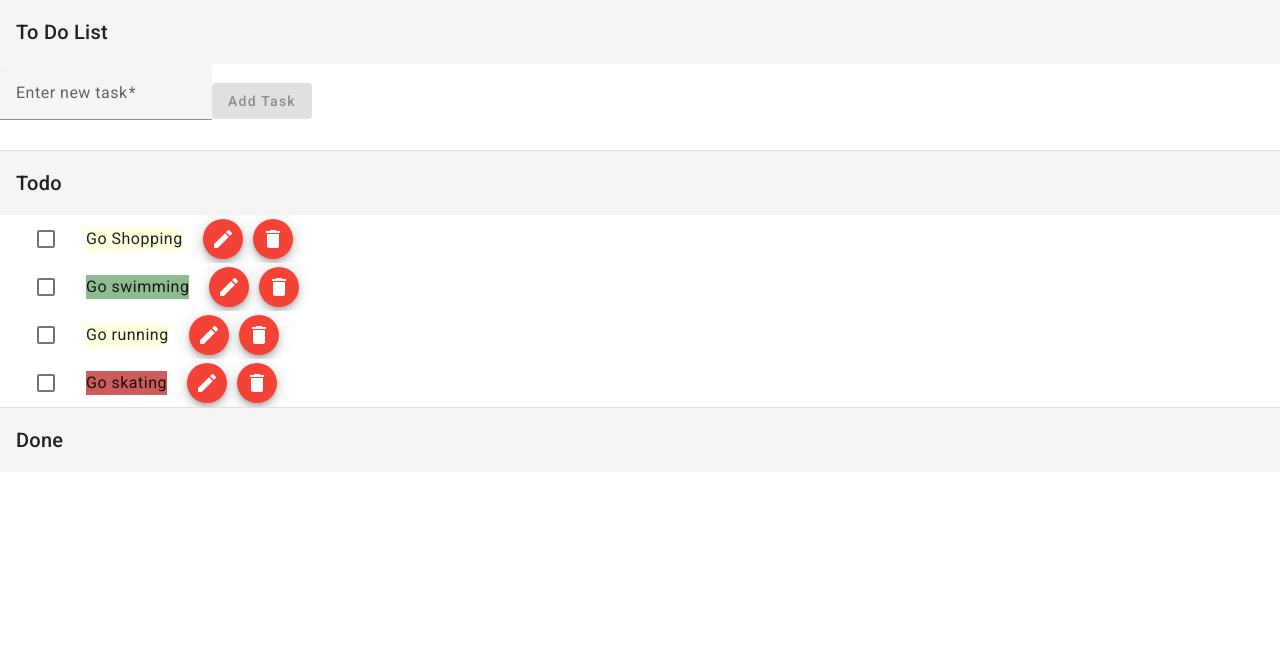
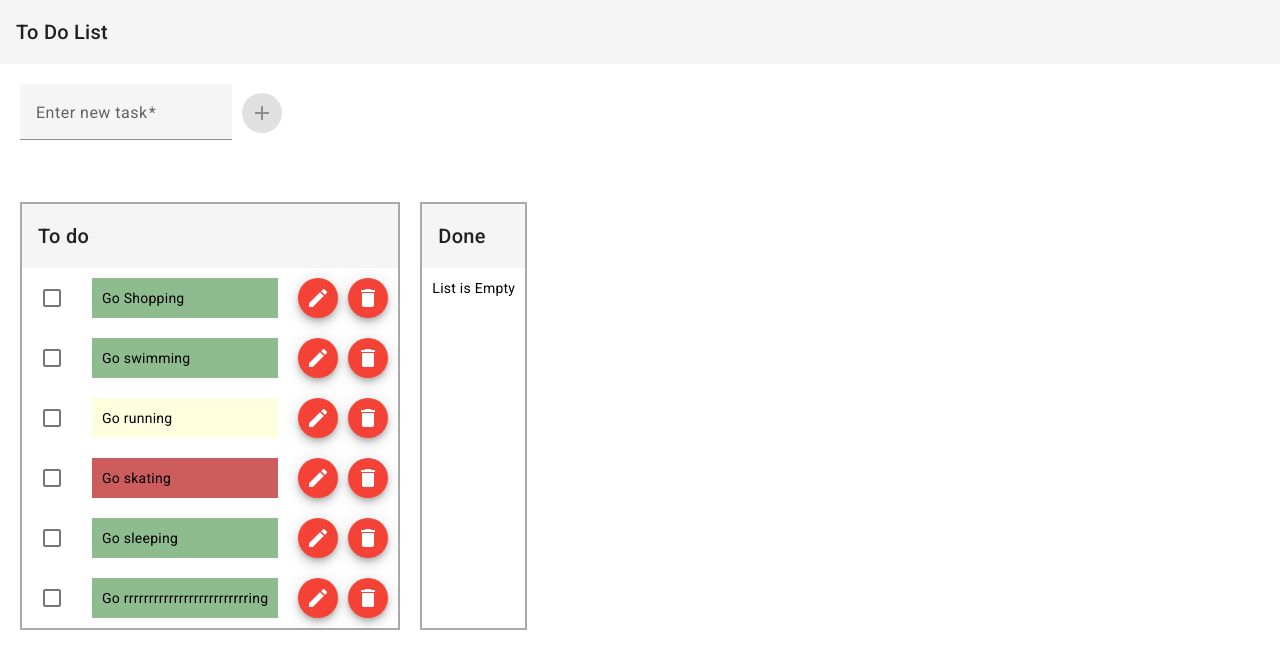
Before and after one commit to bullet03/angular-todo, an Angular app: page /todos in a window 1280 px wide. Shown: the top 668 px of the page. Built offline with nearby package versions, Linux system fonts and the light colour scheme; data requests are answered from the project's data file.

Commit message:
feat: change styles, add softDeleted logic to components

```diff
--- a/db.json
+++ b/db.json
@@ -4,7 +4,7 @@
       "id": "0f1860kn-f56h-4b1c-850f-6fa93df73b90",
       "name": "Go Shopping",
       "complete": false,
-      "priority": "medium",
+      "priority": "low",
       "softDeleted": false
     },
     {
@@ -27,6 +27,20 @@
       "complete": false,
       "priority": "high",
       "softDeleted": false
+    },
+    {
+      "id": "0b9e8bb5-cfaf-4d43-9980-8b3eac025eae",
+      "name": "Go sleeping",
+      "complete": false,
+      "priority": "low",
+      "softDeleted": false
+    },
+    {
+      "id": "51d518d6-ff67-4f05-8fee-d5ef15e2530a",
+      "name": "Go rrrrrrrrrrrrrrrrrrrrrrrrring",
+      "complete": false,
+      "priority": "low",
+      "softDeleted": false
     }
   ]
 }
--- a/src/app/task-form/task-form.component.css
+++ b/src/app/task-form/task-form.component.css
@@ -0,0 +1,7 @@
+form {
+  padding: 20px;
+  display:flex;
+  gap: 10px;
+  flex-direction:row;
+  align-items: baseline;
+}
--- a/src/app/task-form/task-form.component.html
+++ b/src/app/task-form/task-form.component.html
@@ -5,11 +5,11 @@
     <mat-error *ngIf="task.invalid">{{getErrorMessage()}}</mat-error>
   </mat-form-field>
   <button
-    mat-raised-button
+    mat-mini-fab
     color="primary"
     type="submit"
     [disabled]="task.value!.length < 3"
   >
-    Add Task
+    <mat-icon>add</mat-icon>
   </button>
 </form>
--- a/src/app/todo-item/todo-item.component.css
+++ b/src/app/todo-item/todo-item.component.css
@@ -1,8 +1,3 @@
-.textDeprecated {
-  color: grey;
-  text-decoration: line-through;
-}
-
 .highPriority {
   background-color: indianred;
 }
@@ -14,3 +9,9 @@
 .lowPriority {
   background-color: darkseagreen;
 }
+
+.textDeprecated {
+  color: grey;
+  text-decoration: line-through;
+  background-color: aliceblue;
+}
--- a/src/app/todo-item/todo-item.component.html
+++ b/src/app/todo-item/todo-item.component.html
@@ -34,7 +34,7 @@
         </mat-select>
       </mat-form-field>
       <button mat-stroked-button type="button" [disabled]="!isDisabled" (click)="enableControl()">Edit</button>
-      <button mat-stroked-button type="submit" [disabled]="isDisabled" (click)="resetValues()">Reset</button>
+      <button mat-stroked-button type="button" [disabled]="isDisabled" (click)="resetValues()">Reset</button>
       <button mat-stroked-button type="submit" [disabled]="isDisabled">Save</button>
     </form>
   </mat-card-content>
--- a/src/app/todo-item/todo-item.component.ts
+++ b/src/app/todo-item/todo-item.component.ts
@@ -17,6 +17,7 @@ export class TodoItemComponent implements OnInit {
   todoItem!: Todo;
   isDisabled: boolean =  true;
   isComplete!: boolean;
+  isSoftDeleted: boolean = false;
   todoPriority = priorities.low;
   todoId: string = ''
   todoForm: FormGroup = new FormGroup({
@@ -28,7 +29,6 @@ export class TodoItemComponent implements OnInit {
     this.route.params.pipe(map((param) => param['id'])).subscribe((result) => {
       this.todoId = result;
     });
-    // this.todoItem = this.todoService.getTodo(this.todoId) as Todo;
     this.todoService.getTodo(this.todoId)
       .subscribe((todo) => {
         this.todoItem = todo;
@@ -72,6 +72,7 @@ export class TodoItemComponent implements OnInit {
 
   onCheckboxChange() {
     this.isComplete = !this.isComplete;
+    this.isSoftDeleted = !this.isSoftDeleted;
   }
 
   onSelectChange(event: MatSelectChange) {
@@ -96,7 +97,7 @@ export class TodoItemComponent implements OnInit {
       name: this.inputName,
       complete: this.isComplete,
       priority: this.todoPriority,
-      softDeleted: false,
+      softDeleted: this.isSoftDeleted,
     })
       .subscribe(() => {
         this.disableControl();
--- a/src/app/todo.service.ts
+++ b/src/app/todo.service.ts
@@ -26,7 +26,6 @@ export class TodoService {
   }
 
   updateTodo(todo: Todo) {
-    console.log(todo, 'incomeTodo');
     return this.http.put<Todo>(`${this.heroesUrl}/${todo.id}`, todo)
   }
 }
--- a/src/app/todo.ts
+++ b/src/app/todo.ts
@@ -9,5 +9,5 @@ export interface Todo {
 export enum priorities {
   low = 'low',
   medium = 'medium',
-  high = 'high'
+  high = 'high',
 }
--- a/src/app/todos-list/todos-list.component.css
+++ b/src/app/todos-list/todos-list.component.css
@@ -1,6 +1,13 @@
+.contentWrapper {
+  padding: 20px;
+  display: flex;
+  gap: 20px;
+}
+
 .textDeprecated {
   color: grey;
   text-decoration: line-through;
+  background-color: aliceblue;
 }
 
 .listItemContainer {
@@ -16,6 +23,19 @@
   gap: 10px;
 }
 
+.itemsWrapper {
+  border: 2px solid darkgrey;
+  max-width: 1000px;
+
+  > p {
+    padding: 10px;
+  }
+}
+
+.description {
+  padding: 10px;
+  flex: 1;
+}
 
 .highPriority {
   background-color: indianred;
--- a/src/app/todos-list/todos-list.component.html
+++ b/src/app/todos-list/todos-list.component.html
@@ -1,9 +1,11 @@
 <app-task-form (newItemEvent)="addTodo($event)"></app-task-form>
-<mat-list role="list">
-
-  <mat-divider></mat-divider>
-  <mat-toolbar><span>Todo</span></mat-toolbar>
-  <mat-list-item role="listitem" *ngFor="let todo of todosList">
+<div [className]="'contentWrapper'">
+  <div [className]="'itemsWrapper'">
+    <mat-toolbar>
+      <span>To do</span>
+    </mat-toolbar>
+    <p *ngIf="todosList.length === 0">List is Empty</p>
+    <div *ngFor="let todo of todosList">
       <div [class]="'listItemContainer'">
         <mat-checkbox color="primary" [checked]="todo.complete" (click)="onCheckboxChange(todo)" aria-label="mark todo as done"></mat-checkbox>
         <div
@@ -12,7 +14,7 @@
            'highPriority': setBackgroundColorClass(todo.priority) === 'highPriority',
            'mediumPriority': setBackgroundColorClass(todo.priority) === 'mediumPriority',
            'lowPriority': setBackgroundColorClass(todo.priority) === 'lowPriority',
-           'textTodo': true,
+           'description': true
          }"
         >
           {{todo.name}}
@@ -35,20 +37,19 @@
         </button>
       </div>
     </div>
-  </mat-list-item>
-
-  <mat-divider></mat-divider>
-  <mat-toolbar><span>Done</span></mat-toolbar>
-  <mat-list-item role="listitem" *ngFor="let todo of todosListDeleted">
+    </div>
+  </div>
+  <div [className]="'itemsWrapper'">
+    <mat-toolbar>
+      <span>Done</span>
+    </mat-toolbar>
+    <p *ngIf="todosListDeleted.length === 0">List is Empty</p>
+    <div *ngFor="let todo of todosListDeleted">
       <div [class]="'listItemContainer'">
-      <mat-checkbox color="primary" [checked]="todo.complete" (click)="onCheckboxChange(todo)" aria-label="mark todo as done"></mat-checkbox>
         <div
           [ngClass]="{
            'textDeprecated': toggleDeprecatedClass(todo.softDeleted),
-           'highPriority': setBackgroundColorClass(todo.priority) === 'highPriority',
-           'mediumPriority': setBackgroundColorClass(todo.priority) === 'mediumPriority',
-           'lowPriority': setBackgroundColorClass(todo.priority) === 'lowPriority',
-           'textTodo': true,
+           'description': true
          }"
         >
           {{todo.name}}
@@ -63,6 +64,6 @@
           </button>
         </div>
     </div>
-  </mat-list-item>
-
-</mat-list>
+    </div>
+  </div>
+</div>
--- a/src/app/todos-list/todos-list.component.ts
+++ b/src/app/todos-list/todos-list.component.ts
@@ -19,7 +19,6 @@ export class TodosListComponent implements OnInit  {
 
   getTodosList() {
     this.todoService.getTodos().subscribe((todoItems) => {
-      // this.todosList = todoItems;
       todoItems.map((todoItem: Todo) => {
         if (todoItem.softDeleted) {
           this.todosListDeleted.push(todoItem);
@@ -58,15 +57,13 @@ export class TodosListComponent implements OnInit  {
   }
 
   onCheckboxChange(todoItem: Todo) {
-    const newTodo = {...todoItem, complete: !todoItem.complete};
+    const newTodo = {...todoItem, complete: !todoItem.complete, softDeleted: true};
     this.todoService.updateTodo(newTodo)
       .subscribe((todo) => {
-        this.todosList = this.todosList.map((todo) => {
-          if (todo.id === newTodo.id) {
-            return newTodo;
-          }
-          return todo;
-        })
+        this.todosList = this.todosList.filter((todo) => {
+          return todo.id !== todoItem.id;
+        });
+        this.todosListDeleted.push(newTodo);
       })
   }
 
```
Lines whose indentation alone changed are shown as unchanged.
